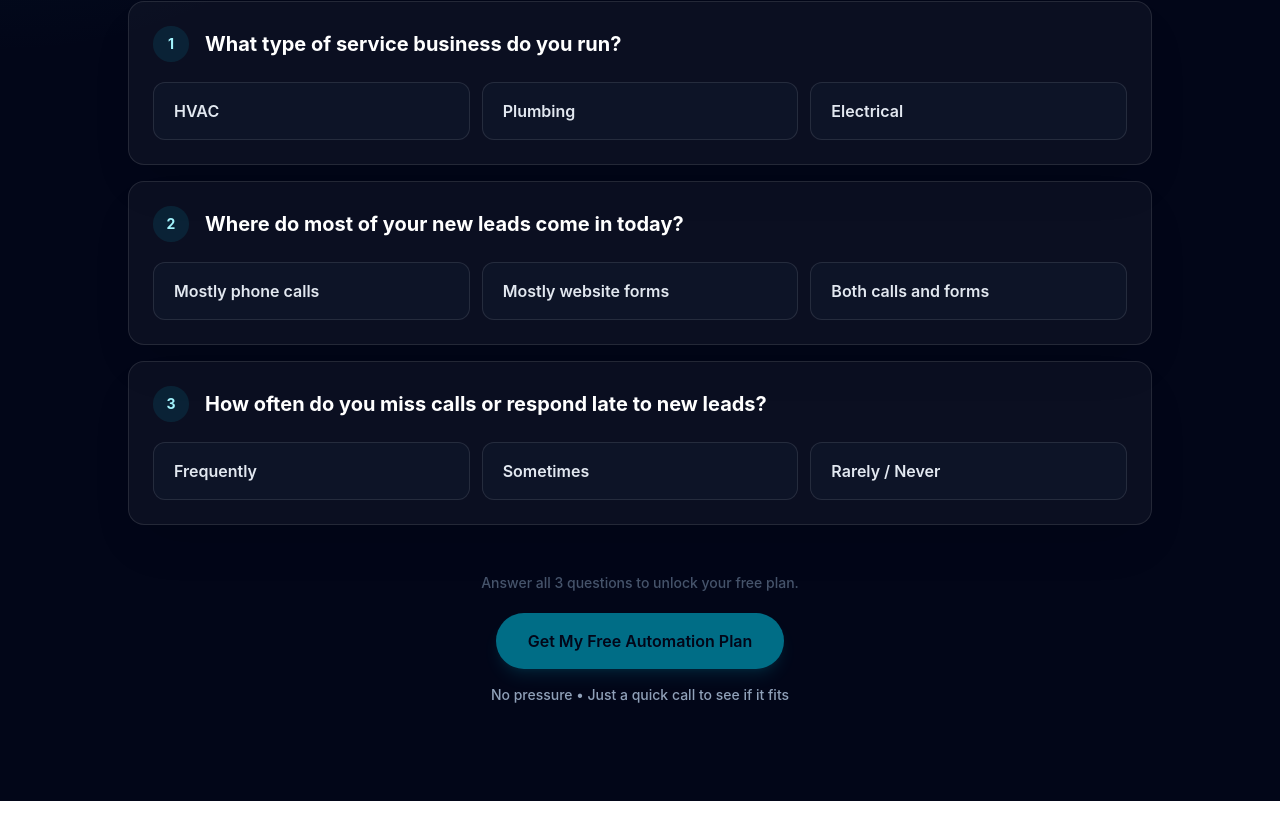
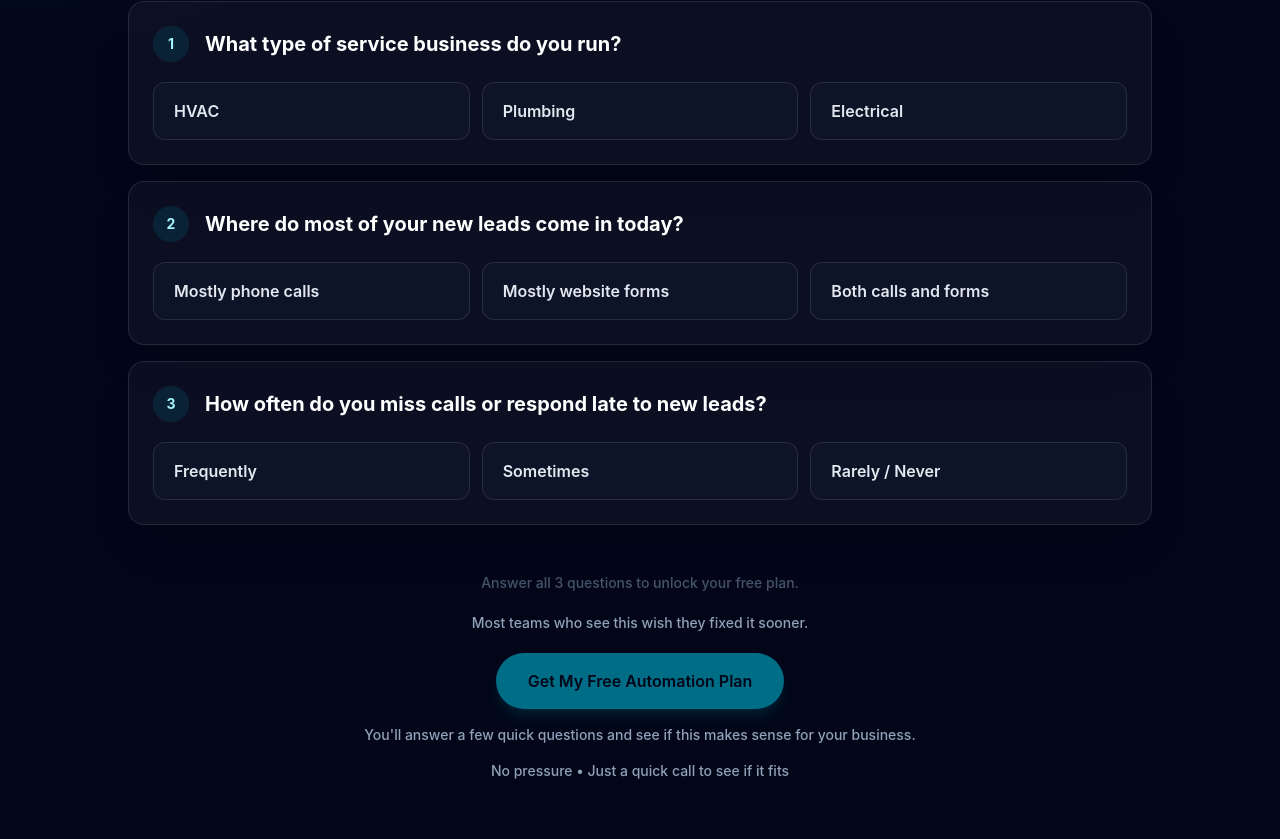
Before and after one commit to VjekoTRW/ai-agency-lead-capture, a React (Vite) app: page / in a window 1280 px wide. Shown: the part 3066-3905 px from the top of the page. Before the commit the page ends 3867 px from the top, so only its background shows below. Built offline with nearby package versions, Linux system fonts and the light colour scheme.

Commit message:
final update to assessment section

```diff
--- a/src/App.tsx
+++ b/src/App.tsx
@@ -392,21 +392,28 @@ function App() {
               }`}
             >
               {isAssessmentComplete
-                ? 'Based on your answers, this could be a strong fit.'
+                ? "Based on your answers, you're likely missing qualified jobs each week."
                 : 'Answer all 3 questions to unlock your free plan.'}
+            </p>
+            <p className="mb-5 text-sm font-medium text-slate-400">
+              Most teams who see this wish they fixed it sooner.
             </p>
             <button
               type="button"
               disabled={!isAssessmentComplete}
-              className={`rounded-full bg-cyan-400 px-8 py-4 text-base font-semibold text-slate-950 shadow-lg shadow-cyan-400/20 transition focus:outline-none focus:ring-2 focus:ring-cyan-300 focus:ring-offset-2 focus:ring-offset-slate-950 ${
+              className={`rounded-full bg-cyan-400 px-8 py-4 text-base font-semibold text-slate-950 shadow-lg shadow-cyan-400/20 transition-all duration-200 focus:outline-none focus:ring-2 focus:ring-cyan-300 focus:ring-offset-2 focus:ring-offset-slate-950 ${
                 isAssessmentComplete
-                  ? 'hover:bg-cyan-300'
+                  ? 'hover:scale-105 hover:bg-cyan-300'
                   : 'cursor-not-allowed opacity-50'
               }`}
             >
               Get My Free Automation Plan
             </button>
           </div>
+          <p className="mt-4 text-center text-sm font-medium text-slate-400">
+            You&apos;ll answer a few quick questions and see if this makes
+            sense for your business.
+          </p>
           <p className="mt-4 text-center text-sm font-medium text-slate-400">
             No pressure &bull; Just a quick call to see if it fits
           </p>
```
